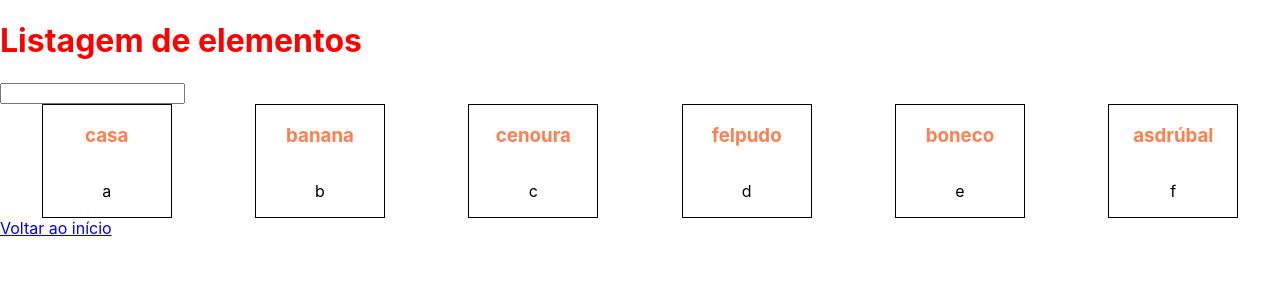
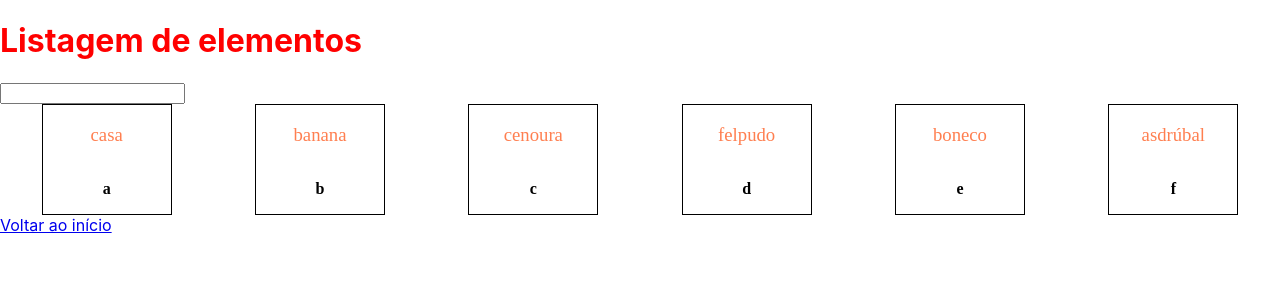
Before and after one commit to EduardoMangeli/n-react, a React (Create React App) app: page /listagem in a window 1280 px wide. Shown: the top 300 px of the page. Built offline with nearby package versions, Linux system fonts and the light colour scheme.

Commit message:
incluindo fontes

```diff
--- a/src/components/Cartao/style.js
+++ b/src/components/Cartao/style.js
@@ -10,11 +10,15 @@ const CartaoContainer = styled.div`
 
     p {
         text-align: center;
+        font-family: 'Delius Unicase', cursive;
+        font-weight: bold;
     }
 `;
 
 const Titulo = styled.h3`
     color: coral;
+    font-family: 'Delius Unicase', cursive;
+    font-weight: 400;
 `;
 
 export {CartaoContainer, Titulo}
--- a/src/index.css
+++ b/src/index.css
@@ -11,3 +11,6 @@ code {
   font-family: source-code-pro, Menlo, Monaco, Consolas, 'Courier New',
     monospace;
 }
+
+
+@import url('https://fonts.googleapis.com/css2?family=Delius+Unicase:wght@400;700&display=swap');
```
